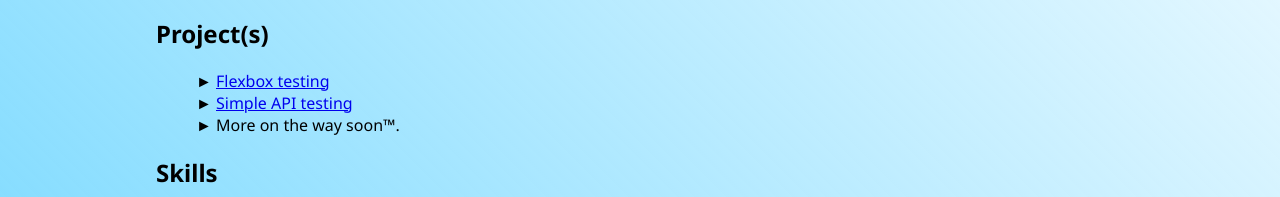
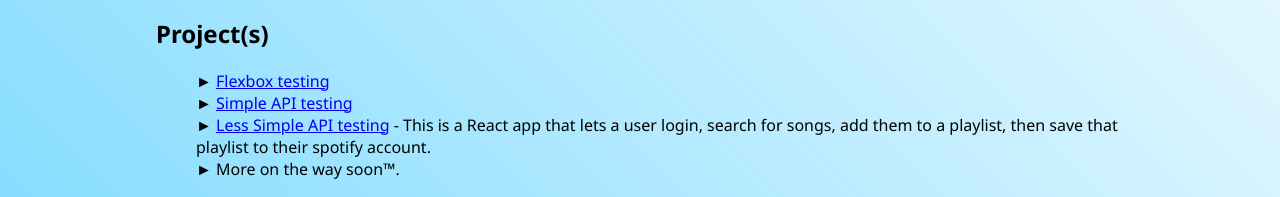
Before and after one commit to wlesnia1/personalSite, a plain HTML site: page index.html in a window 1280 px wide. Shown: the part 470-667 px from the top of the page. Drawn offline with Linux system fonts and the light colour scheme.

Commit message:
added link to jammmming app

```diff
--- a/index.html
+++ b/index.html
@@ -36,6 +36,7 @@
             <ul>
                 <li><a href="nerds.html">Flexbox testing</a></li>
                 <li><a href="movies.html">Simple API testing</a></li>
+                <li><a href="https://wlesnia1.github.io/jammming/#/">Less Simple API testing</a> - This is a React app that lets a user login, search for songs, add them to a playlist, then save that playlist to their spotify account.</li>
                 <li>More on the way soon™.</li>
             </ul>
         </section>
```
